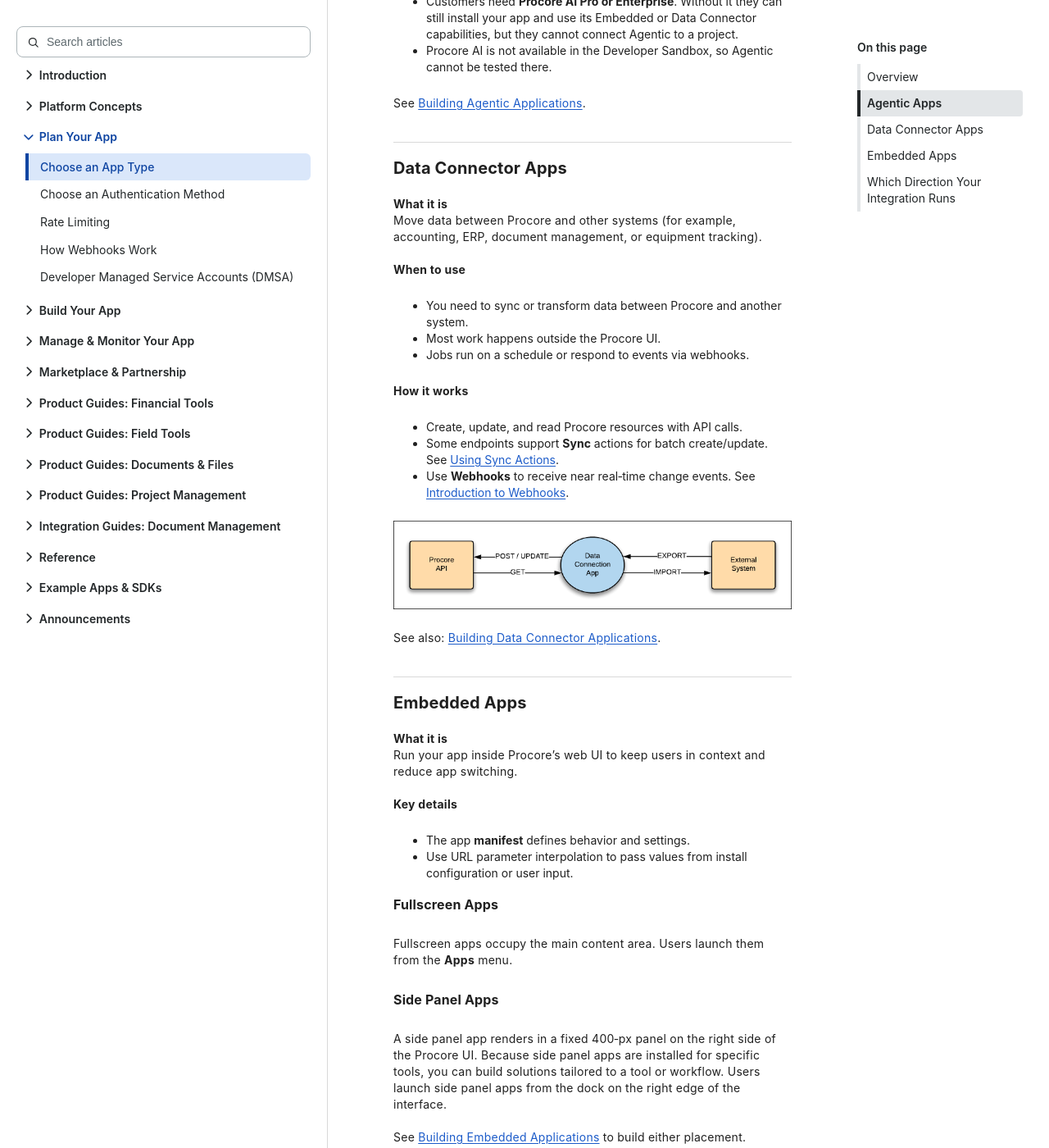
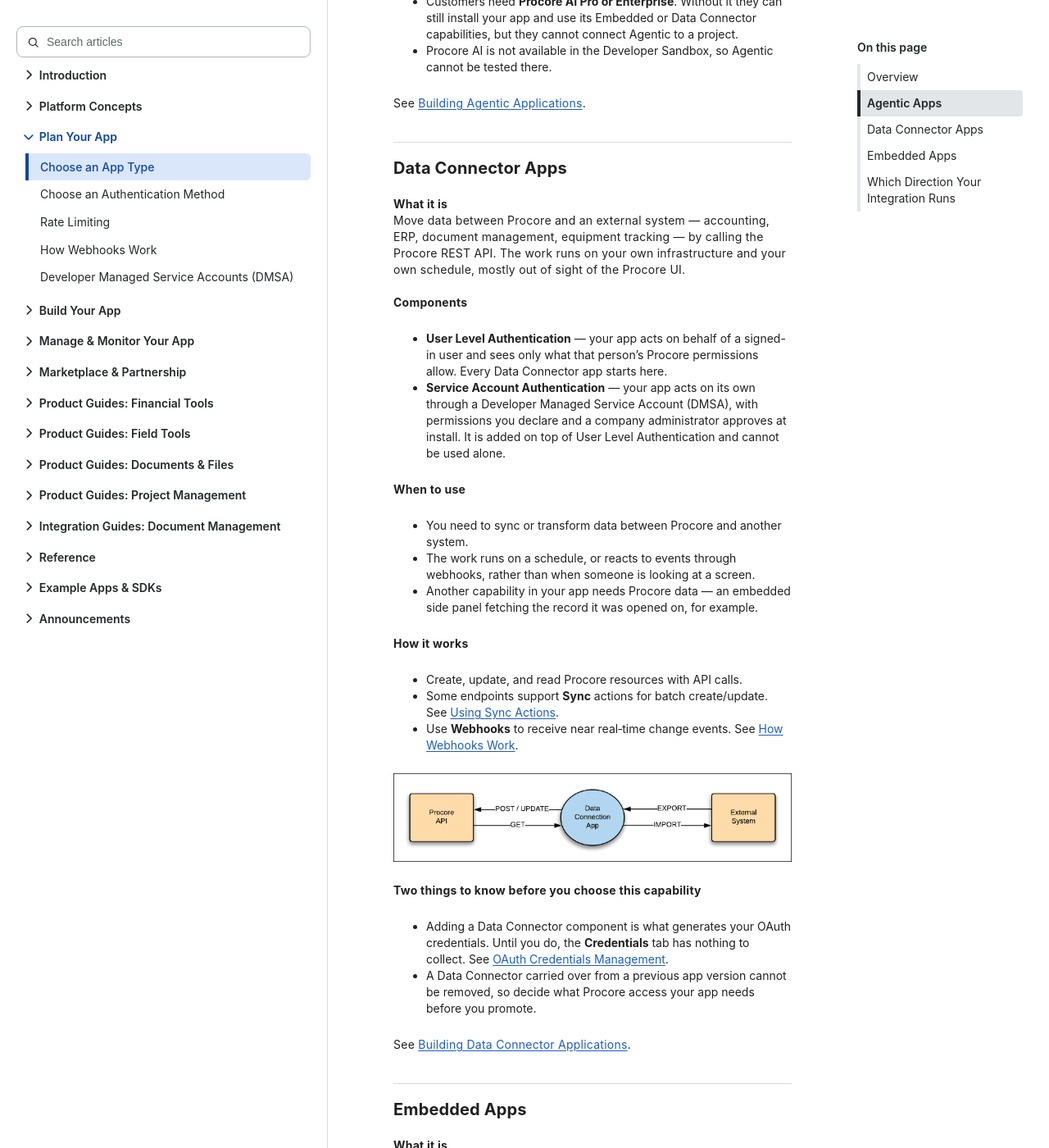
Before and after one commit to procore/documentation, a Jekyll site: the page built from plan_your_app/building_apps_app_types.md, in a window 1280 px wide and 1400 px high, scrolled down 1435 px. Shown: the whole window at 82% size. Built offline with Jekyll 4.4.1, drawn with Linux system fonts in a browser that asks for light colours; comment, search, counter and statistics services are not loaded.

Commit message:
docs: refresh the Data Connector section on Choose an App Type
Brings it up to the shape the Agentic section now has, and fills a gap:
the page named Agentic's components but never named Data Connector's,
so a reader could not tell what "adding a Data Connector" actually
means.

- Adds a Components block for User Level Authentication and Service
  Account Authentication, including that Service Account builds on User
  Level and cannot be used alone.
- Rewrites What it is around calling the Procore REST API from your own
  infrastructure, rather than the vaguer "move data between systems".
- Adds a third When to use case: another capability in the same app
  needing Procore data, such as an embedded side panel fetching the
  record it was opened on.
- Adds the two constraints that bite - the component is what generates
  your OAuth credentials, and a Data Connector carried over from a
  previous version cannot be removed.
- Fixes the exit line to "See [...]", matching the other two sections,
  and corrects the Webhooks link text to the page's actual title.

Co-Authored-By: Claude Opus 5 <noreply@anthropic.com>

```diff
--- a/plan_your_app/building_apps_app_types.md
+++ b/plan_your_app/building_apps_app_types.md
@@ -42,21 +42,29 @@ See [Building Agentic Applications]({{ site.url }}{{ site.baseurl }}{% link buil
 ## Data Connector Apps
 
 **What it is**
-Move data between Procore and other systems (for example, accounting, ERP, document management, or equipment tracking).
+Move data between Procore and an external system — accounting, ERP, document management, equipment tracking — by calling the Procore REST API. The work runs on your own infrastructure and your own schedule, mostly out of sight of the Procore UI.
+
+**Components**
+- **User Level Authentication** — your app acts on behalf of a signed-in user and sees only what that person's Procore permissions allow. Every Data Connector app starts here.
+- **Service Account Authentication** — your app acts on its own through a Developer Managed Service Account (DMSA), with permissions you declare and a company administrator approves at install. It is added on top of User Level Authentication and cannot be used alone.
 
 **When to use**
 - You need to sync or transform data between Procore and another system.
-- Most work happens outside the Procore UI.
-- Jobs run on a schedule or respond to events via webhooks.
+- The work runs on a schedule, or reacts to events through webhooks, rather than when someone is looking at a screen.
+- Another capability in your app needs Procore data — an embedded side panel fetching the record it was opened on, for example.
 
 **How it works**
 - Create, update, and read Procore resources with API calls.
 - Some endpoints support **Sync** actions for batch create/update. See [Using Sync Actions]({{ site.url }}{{ site.baseurl }}{% link tutorials/using_sync_actions.md %}).
-- Use **Webhooks** to receive near real‑time change events. See [Introduction to Webhooks]({{ site.url }}{{ site.baseurl }}{% link plan_your_app/webhooks.md %}).
+- Use **Webhooks** to receive near real‑time change events. See [How Webhooks Work]({{ site.url }}{{ site.baseurl }}{% link plan_your_app/webhooks.md %}).
 
 ![Data Connector Architecture]({{ site.baseurl }}/assets/guides/data-connection-diag.png)
 
-See also: [Building Data Connector Applications]({{ site.url }}{{ site.baseurl }}{% link building_applications/building_data_connection_apps.md %}).
+**Two things to know before you choose this capability**
+- Adding a Data Connector component is what generates your OAuth credentials. Until you do, the **Credentials** tab has nothing to collect. See [OAuth Credentials Management]({{ site.url }}{{ site.baseurl }}{% link oauth/oauth_keys.md %}).
+- A Data Connector carried over from a previous app version cannot be removed, so decide what Procore access your app needs before you promote.
+
+See [Building Data Connector Applications]({{ site.url }}{{ site.baseurl }}{% link building_applications/building_data_connection_apps.md %}).
 <br><br>
 
 ***
```
